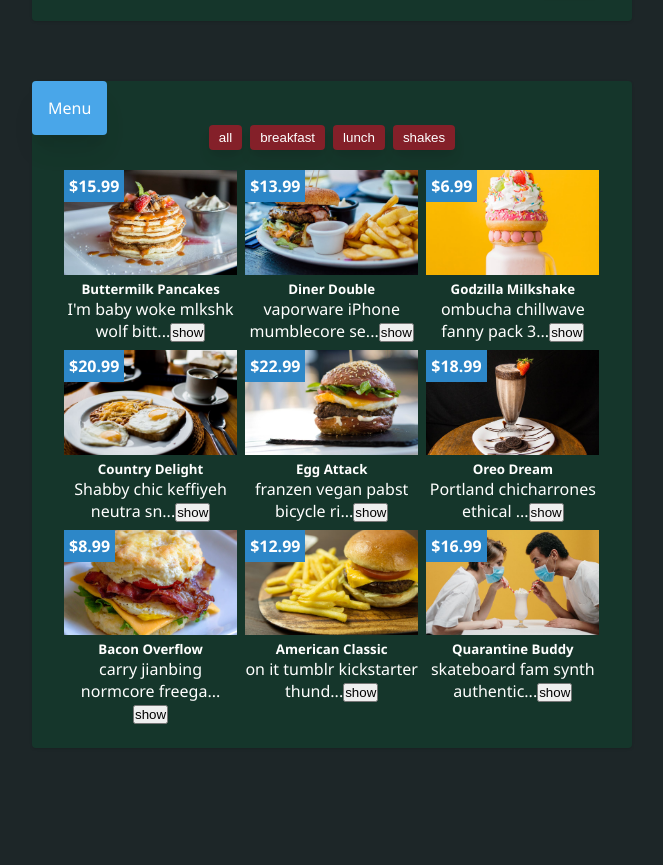
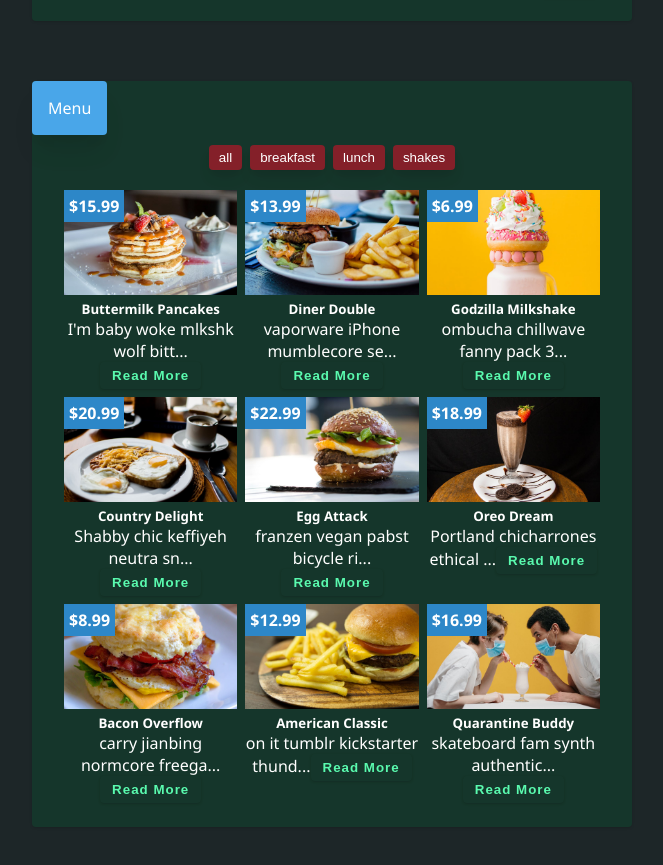
Before and after one commit to hinno666/fundamentalReactProjects, a React (Vite) app: page / in a window 1280 px wide. Shown: the part 960-1825 px from the top of the page, without its empty margins (308-971 px from the left). Before the commit the page ends 1754 px from the top, so only its background shows below. Built offline with nearby package versions, Linux system fonts and the light colour scheme.

Commit message:
few changes

```diff
--- a/src/components/Menu/components/Categories/Categories.jsx
+++ b/src/components/Menu/components/Categories/Categories.jsx
@@ -14,7 +14,6 @@ export const Categories = ({ categories, filterItems }) => {
           onClick={() => {
             filterItems(category)
             setActiveCategory(category)
-            console.log(activeCategory);
           }}
         >
           {category}
--- a/src/components/Menu/components/MenuItem/MenuItem.jsx
+++ b/src/components/Menu/components/MenuItem/MenuItem.jsx
@@ -15,7 +15,7 @@ export const MenuItem = ({ img, title, price, desc }) => {
                 </header>
                 <p className='item-text'>
                     {showText ? `${desc.substring(0, 30)}...` : desc}
-                    <button onClick={() => setShowText(prevState => !prevState)}>show</button>
+                    <button className="btn show-text__btn" onClick={() => setShowText(prevState => !prevState)}>{showText ? 'read more' : 'less'}</button>
                 </p>
             </div>
         </article>
--- a/src/index.css
+++ b/src/index.css
@@ -133,6 +133,10 @@ img {
   border-radius: var(--borderRadius);
 }
 
+.withSpacing:hover {
+  box-shadow: var(--shadow-3);
+}
+
 .project__name {
   position: absolute;
   top: 0;
@@ -217,9 +221,7 @@ img {
   align-items: center;
 }
 
-.review:hover {
-  box-shadow: var(--shadow-3);
-}
+
 
 .img-container {
   position: relative;
@@ -314,13 +316,14 @@ img {
 
 .menu__items {
   display: flex;
+  justify-content: center;
   flex-wrap: wrap;
   gap: 0.5rem;
 }
 
 .menu__item {
   position: relative;
-  flex: 0 1 32.3%;
+  flex: 1 1 160px;
 }
 
 .item__price {
@@ -345,7 +348,7 @@ img {
   display: flex;
   gap: 0.5rem;
   justify-content: center;
-  margin: 20px 0;
+  margin: 40px 0 20px;
 }
 
 .btn__filter {
@@ -365,6 +368,12 @@ img {
 
 .btn__filter.active {
   background-color: var(--green-dark);
+}
+
+.btn.show-text__btn {
+  background: transparent;
+  font-weight: bold;
+  color: #5afaaf;
 }
 
 @keyframes logo-spin {
```
